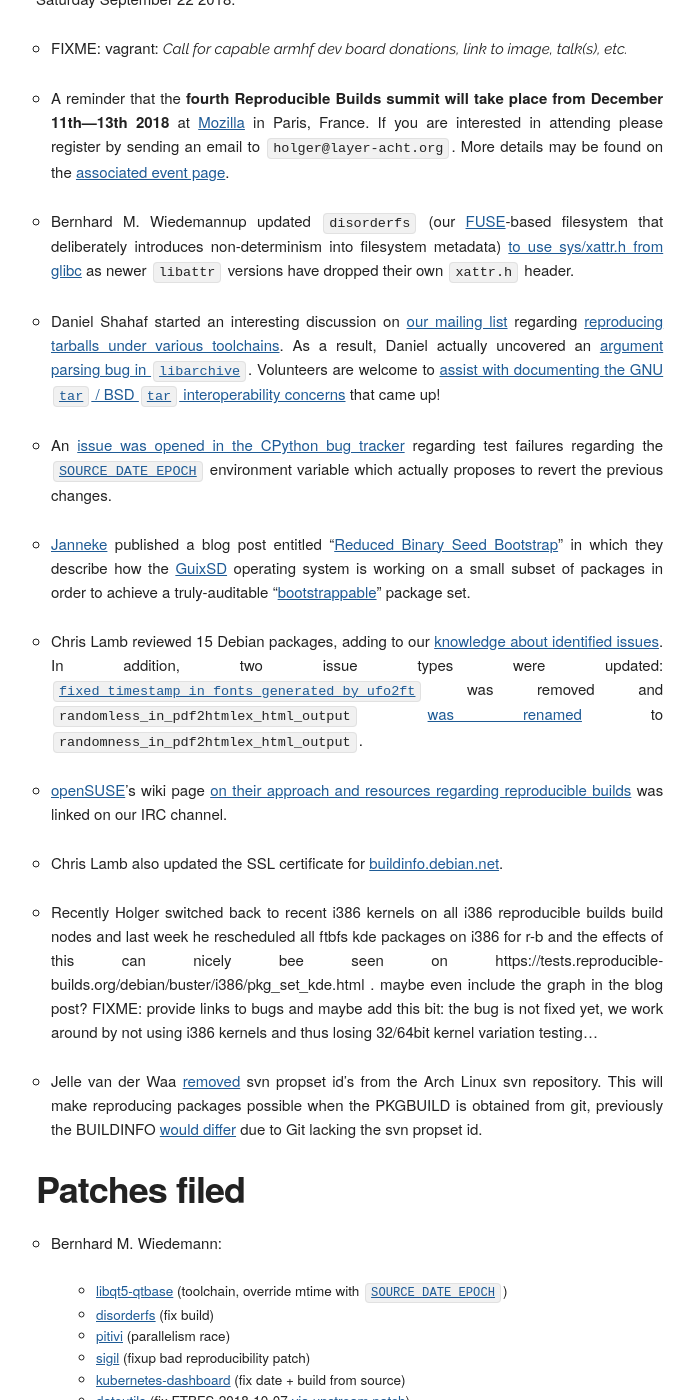
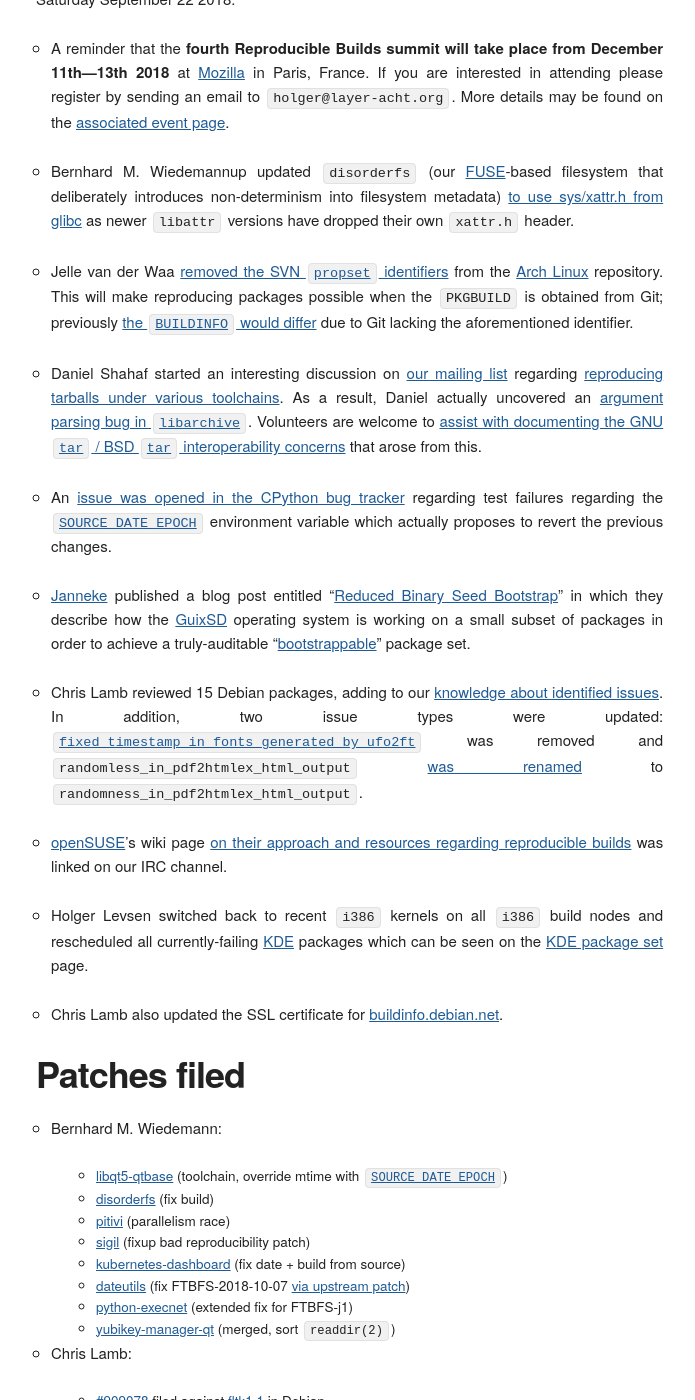
Before and after one commit to prototypefund/reproducible-website, a Jekyll site: the page built from _blog/posts/178.md, in a window 1280 px wide and 1400 px high, scrolled down 486 px. Shown: the whole window, without its empty margins (124-819 px from the left). Built offline with Jekyll 4.4.1, drawn with Linux system fonts in a browser that asks for light colours; some web fonts are replaced; some of the changed text lies outside the part shown.

Commit message:
Finalise 178.

```diff
--- a/_blog/posts/178.md
+++ b/_blog/posts/178.md
@@ -5,13 +5,13 @@
 
 Here's what happened in the [Reproducible Builds](https://reproducible-builds.org) effort between Sunday September 16 and Saturday September 22 2018:
 
-* FIXME: vagrant: *Call for capable armhf dev board donations, link to image, talk(s), etc.*
-
 * A reminder that the **fourth Reproducible Builds summit will take place from December 11th—13th 2018** at [Mozilla](https://wiki.mozilla.org/Paris) in Paris, France. If you are interested in attending please register by sending an email to `holger@layer-acht.org`. More details may be found on the [associated event page](https://reproducible-builds.org/events/paris2018/).
 
 * Bernhard M. Wiedemannup updated  `disorderfs` (our [FUSE](https://github.com/libfuse/libfuse)-based filesystem that deliberately introduces non-determinism into filesystem metadata) [to use sys/xattr.h from glibc](https://salsa.debian.org/reproducible-builds/disorderfs/commit/387844f) as newer `libattr` versions have dropped their own `xattr.h` header.
 
-* Daniel Shahaf started an interesting discussion on [our mailing list](https://lists.reproducible-builds.org/listinfo/rb-general) regarding [reproducing tarballs under various toolchains](https://lists.reproducible-builds.org/pipermail/rb-general/2018-September/001148.html). As a result, Daniel actually uncovered an [argument parsing bug in `libarchive`](https://github.com/libarchive/libarchive/issues/1068).  Volunteers are welcome to [assist with documenting the GNU `tar` / BSD `tar` interoperability concerns](https://salsa.debian.org/reproducible-builds/reproducible-website/issues/3) that came up!
+* Jelle van der Waa [removed the SVN `propset` identifiers](https://lists.archlinux.org/pipermail/arch-dev-public/2018-September/029371.html) from the [Arch Linux](https://www.archlinux.org/) repository. This will make reproducing packages possible when the `PKGBUILD` is obtained from Git; previously [the `BUILDINFO` would differ](https://lists.archlinux.org/pipermail/arch-dev-public/2018-August/029355.html) due to Git lacking the aforementioned identifier.
+
+* Daniel Shahaf started an interesting discussion on [our mailing list](https://lists.reproducible-builds.org/listinfo/rb-general) regarding [reproducing tarballs under various toolchains](https://lists.reproducible-builds.org/pipermail/rb-general/2018-September/001148.html). As a result, Daniel actually uncovered an [argument parsing bug in `libarchive`](https://github.com/libarchive/libarchive/issues/1068). Volunteers are welcome to [assist with documenting the GNU `tar` / BSD `tar` interoperability concerns](https://salsa.debian.org/reproducible-builds/reproducible-website/issues/3) that arose from this.
 
 * An [issue was opened in the CPython bug tracker](https://bugs.python.org/issue34022) regarding test failures regarding the [`SOURCE_DATE_EPOCH`](https://reproducible-builds.org/specs/source-date-epoch/) environment variable which actually proposes to revert the previous changes.
 
@@ -21,11 +21,10 @@
 
 * [openSUSE](https://en.opensuse.org)'s wiki page [on their approach and resources regarding reproducible builds](https://en.opensuse.org/openSUSE:Reproducible_Builds) was linked on our IRC channel.
 
+* Holger Levsen switched back to recent `i386` kernels on all `i386` build nodes and rescheduled all currently-failing [KDE](https://www.kde.org/) packages which can be seen on the [KDE package set](https://tests.reproducible-builds.org/debian/buster/i386/pkg_set_kde.html) page.
+
 * Chris Lamb also updated the SSL certificate for [buildinfo.debian.net](https://buildinfo.debian.net/).
 
-* Recently Holger switched back to recent i386 kernels on all i386 reproducible builds build nodes and last week he rescheduled all ftbfs kde packages on i386 for r-b and the effects of this can nicely bee seen on https://tests.reproducible-builds.org/debian/buster/i386/pkg_set_kde.html . maybe even include the graph in the blog post? FIXME: provide links to bugs and maybe add this bit: the bug is not fixed yet, we work around by not using i386 kernels and thus losing 32/64bit kernel variation testing...
-
-* Jelle van der Waa [removed](https://lists.archlinux.org/pipermail/arch-dev-public/2018-September/029371.html) svn propset id's from the Arch Linux svn repository. This will make reproducing packages possible when the PKGBUILD is obtained from git, previously the BUILDINFO [would differ](https://lists.archlinux.org/pipermail/arch-dev-public/2018-August/029355.html) due to Git lacking the svn propset id.
 
 Patches filed
 -------------
@@ -79,9 +78,7 @@
 
 * Lastly, Mattia Rizzolo temporarily [marked the `jtk1b-armhf-rb.debian.net` node as offline](https://salsa.debian.org/qa/jenkins.debian.net/commit/2e935533).
 
-* FIXME: Holger added code to automatically mark nodes as offline, so maybe this was even the last time this was done manually ;)
-
 Misc.
 -----
 
-This week's edition was written by Bernhard M. Wiedemann, Chris Lamb, Daniel Shahaf, Holger Levsen, Vagrant Cascadian & reviewed by a bunch of Reproducible Builds folks on IRC & the mailing lists.
+This week's edition was written by Bernhard M. Wiedemann, Chris Lamb, Daniel Shahaf, Holger Levsen, Jelle van der Waa, Vagrant Cascadian & reviewed by a bunch of Reproducible Builds folks on IRC & the mailing lists.
```
